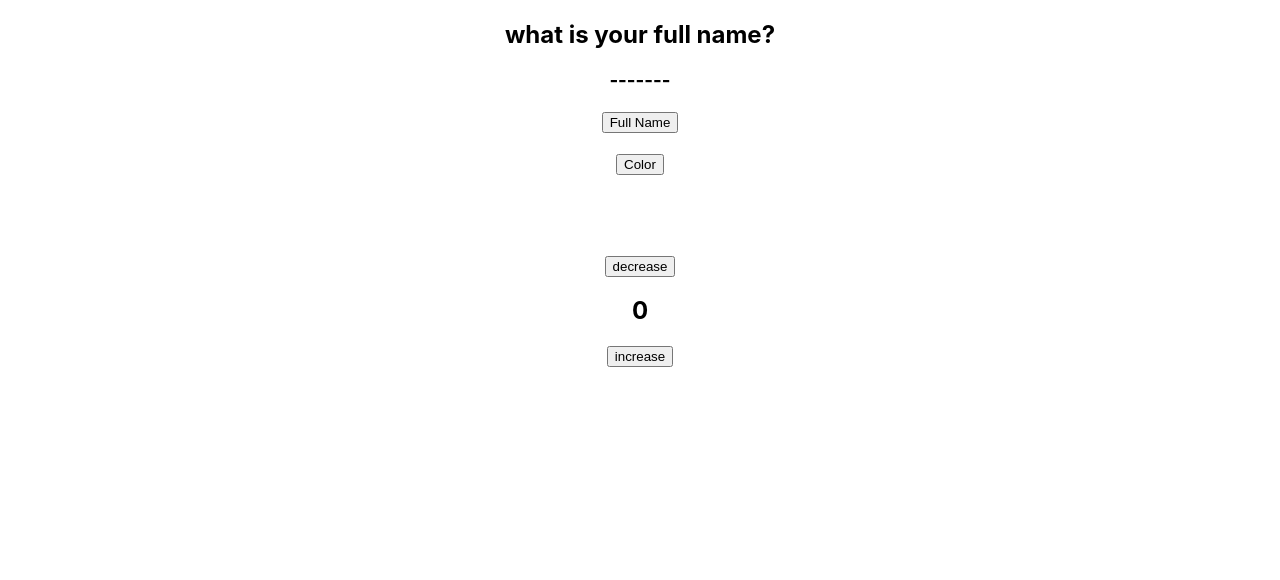
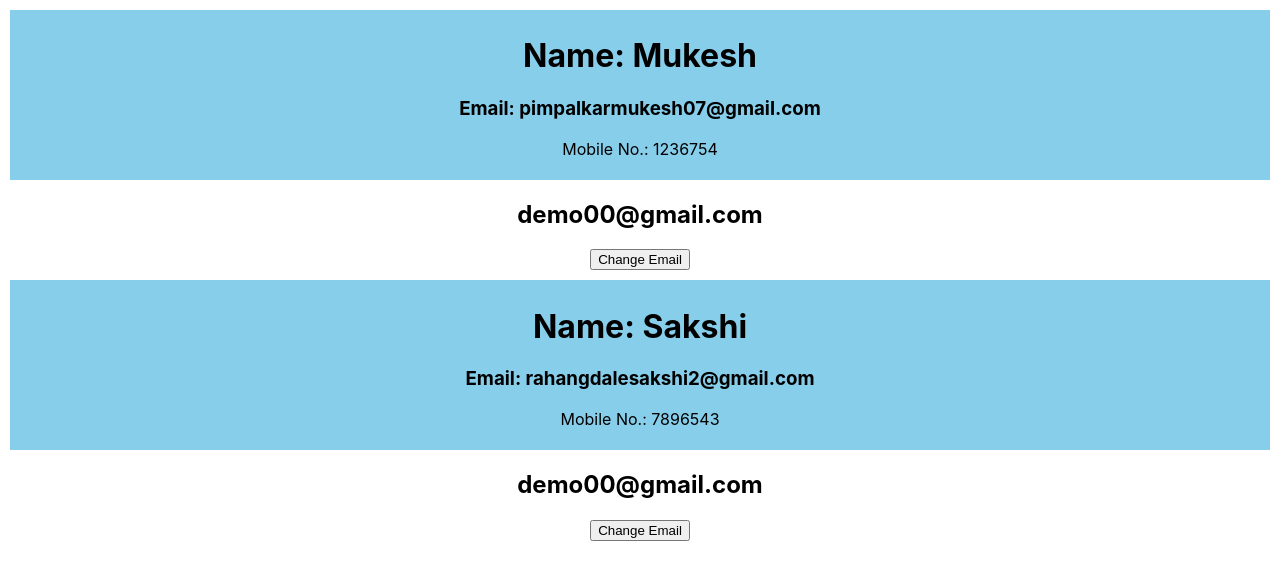
Before and after one commit to sakshi-rah/react_practice, a React (Create React App) app: page / in a window 1280 px wide. Shown: the top 580 px of the page. Built offline with nearby package versions, Linux system fonts and the light colour scheme.

Commit message:
feat: props_practice

```diff
--- a/src/App.js
+++ b/src/App.js
@@ -1,10 +1,12 @@
 import './App.css';
-import Funstates from './Funstates.js';
+import StudentProps from './StudentProps';
 function App() {
   return (
 
     <div className="App">
-    <Funstates/>
+    <StudentProps name={"Mukesh"} email="pimpalkarmukesh07@gmail.com" mobile={1236754}/>
+    <StudentProps name={"Sakshi"} email="rahangdalesakshi2@gmail.com" mobile={7896543}/>
+
     </div>
   );
 }
--- /dev/null
+++ b/src/StudentProps.js
@@ -0,0 +1,22 @@
+import {useState} from 'react'
+
+function StudentProps(props) {
+    const [email, setEmail]=useState("demo00@gmail.com");
+    return (
+        <>
+            <div style={{ backgroundColor: "skyBlue", margin: 10, padding: 5 }}>
+                <h1>Name: {props.name}</h1>
+                <h3>Email: {props.email}</h3>
+                <p>Mobile No.: {props.mobile}</p>
+            </div>
+
+            <div>
+            <h2>{email}</h2>
+            <button onClick={()=>{setEmail("change email")}}>Change Email</button>
+            </div>
+        </>
+
+    )
+}
+
+export default StudentProps
```
